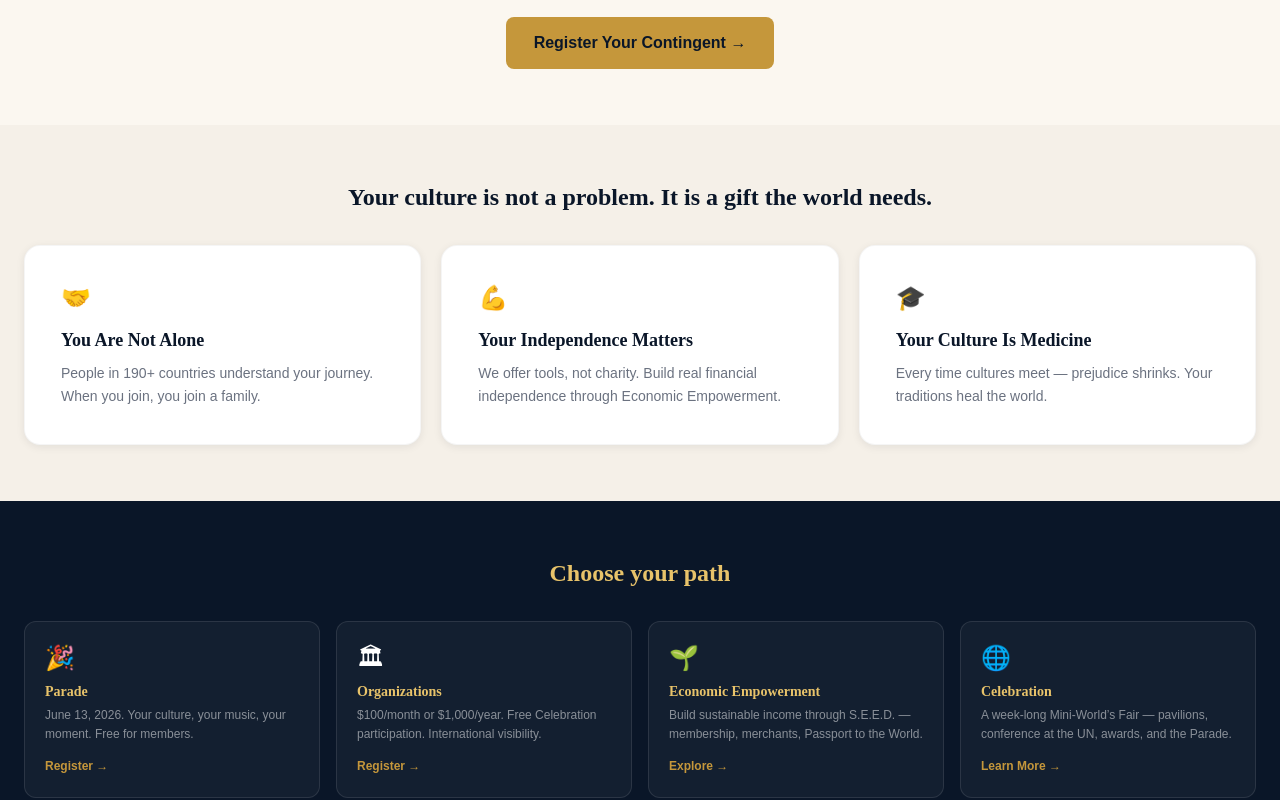
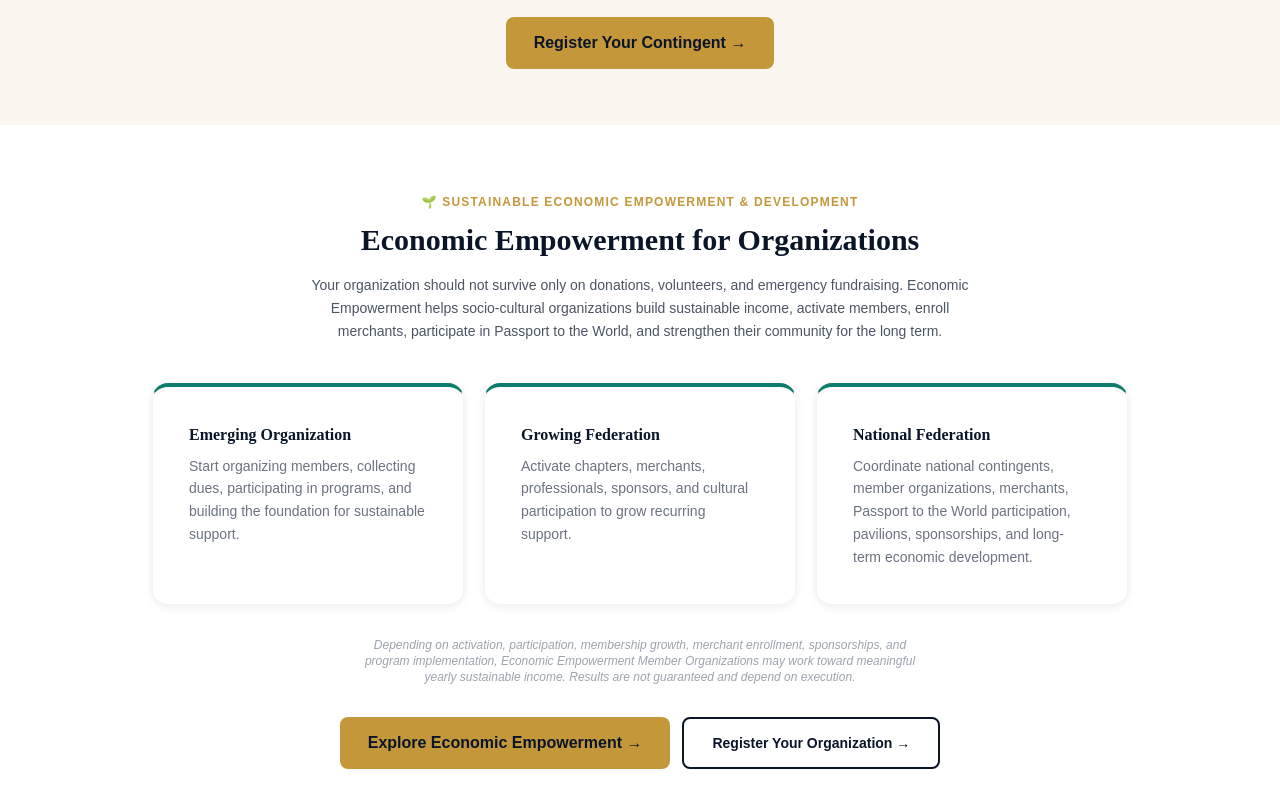
Before and after one commit to HugoEdward/immigrants-alliance-PLATFORM_-4-28-2026-, a Next.js app: page / in a window 1280 px wide. Shown: the part 1380-2180 px from the top of the page. Built offline with nearby package versions, Linux system fonts and the light colour scheme.

Commit message:
Add files via upload

```diff
--- a/pages/index.tsx
+++ b/pages/index.tsx
@@ -55,6 +55,34 @@ export default function HomePage() {
             ))}
           </div>
           <div className="text-center mt-8"><Link href="/parade-registration" className="btn-gold">Register Your Contingent →</Link></div>
+        </div>
+      </section>
+
+      {/* ECONOMIC EMPOWERMENT */}
+      <section className="py-16 bg-white">
+        <div className="max-w-5xl mx-auto px-6">
+          <div className="text-center max-w-2xl mx-auto mb-10">
+            <span className="section-label">🌱 Sustainable Economic Empowerment & Development</span>
+            <h2 className="text-2xl md:text-3xl font-bold text-navy mb-4" style={{ fontFamily: 'Playfair Display, serif' }}>Economic Empowerment for Organizations</h2>
+            <p className="text-gray-600 text-sm leading-relaxed">Your organization should not survive only on donations, volunteers, and emergency fundraising. Economic Empowerment helps socio-cultural organizations build sustainable income, activate members, enroll merchants, participate in Passport to the World, and strengthen their community for the long term.</p>
+          </div>
+          <div className="grid md:grid-cols-3 gap-5 mb-8">
+            {[
+              { level: 'Emerging Organization', d: 'Start organizing members, collecting dues, participating in programs, and building the foundation for sustainable support.' },
+              { level: 'Growing Federation', d: 'Activate chapters, merchants, professionals, sponsors, and cultural participation to grow recurring support.' },
+              { level: 'National Federation', d: 'Coordinate national contingents, member organizations, merchants, Passport to the World participation, pavilions, sponsorships, and long-term economic development.' },
+            ].map(c => (
+              <div key={c.level} className="card border-t-4 border-t-teal">
+                <h3 className="text-base font-bold text-navy mb-2" style={{ fontFamily: 'Playfair Display, serif' }}>{c.level}</h3>
+                <p className="text-gray-500 text-sm leading-relaxed">{c.d}</p>
+              </div>
+            ))}
+          </div>
+          <p className="text-center text-xs text-gray-400 italic max-w-xl mx-auto mb-8">Depending on activation, participation, membership growth, merchant enrollment, sponsorships, and program implementation, Economic Empowerment Member Organizations may work toward meaningful yearly sustainable income. Results are not guaranteed and depend on execution.</p>
+          <div className="flex flex-wrap gap-3 justify-center">
+            <Link href="/join-seed" className="btn-gold">Explore Economic Empowerment →</Link>
+            <Link href="/register-organization" className="btn-outline text-navy border-navy text-sm hover:bg-navy/5 no-underline">Register Your Organization →</Link>
+          </div>
         </div>
       </section>
 
```
